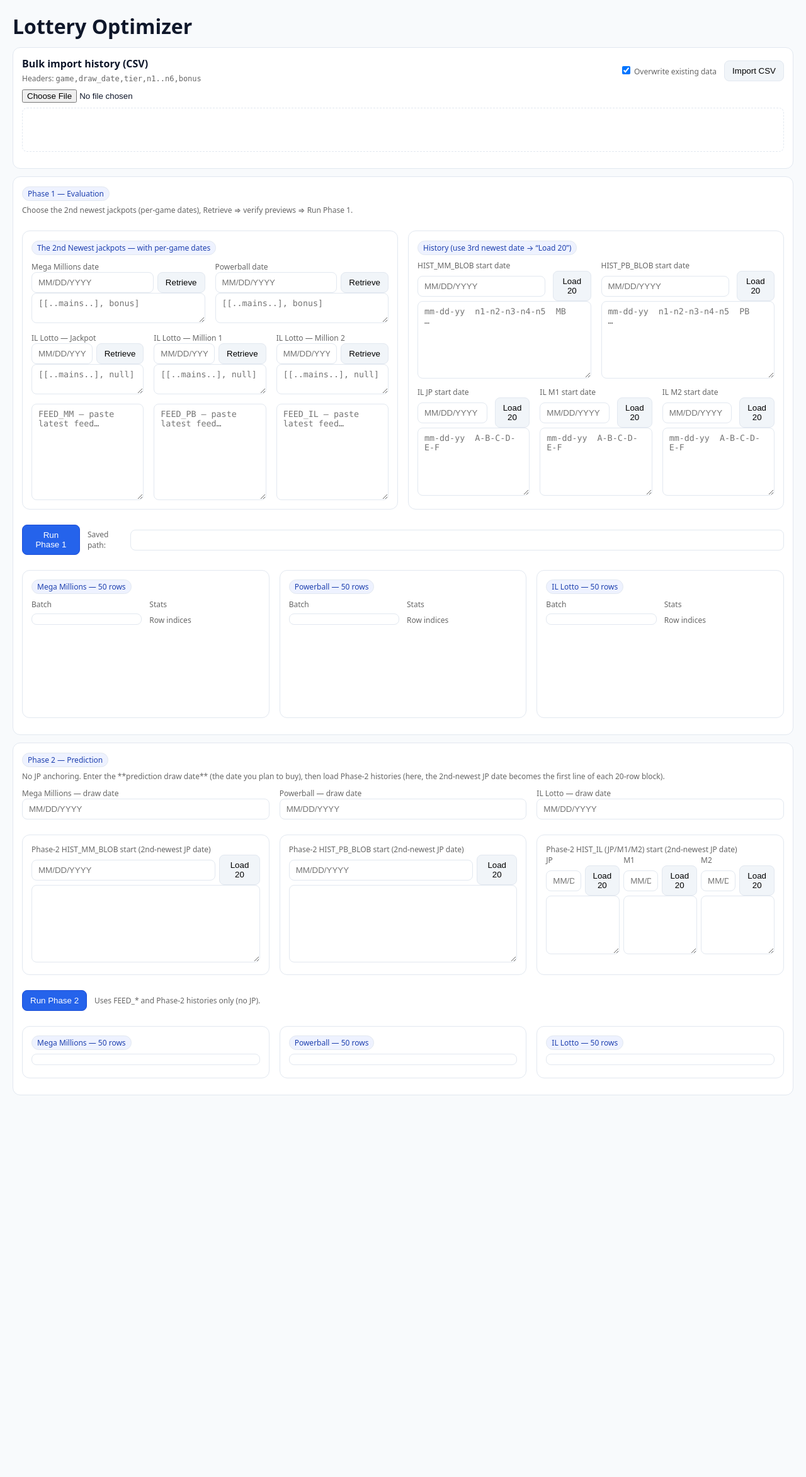
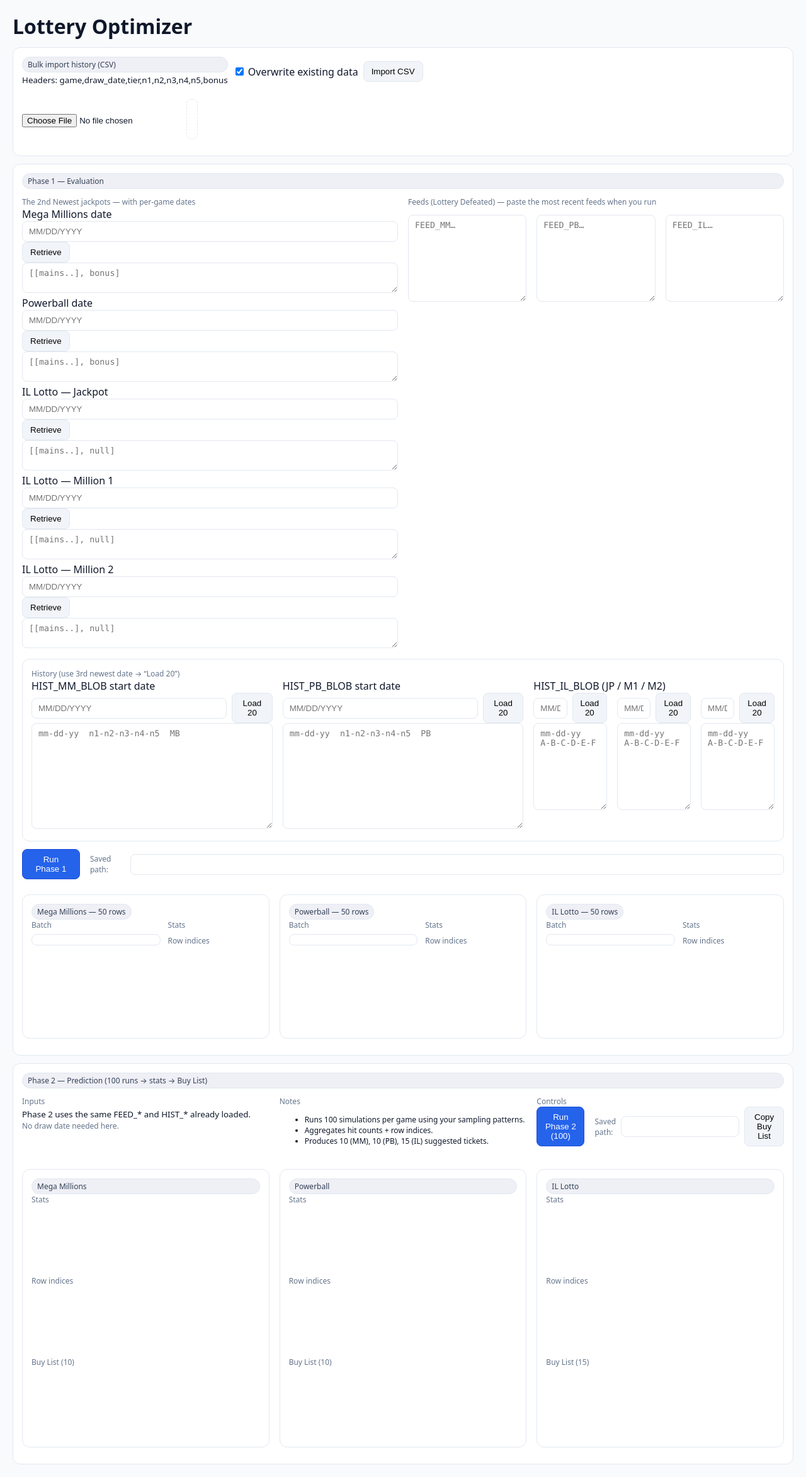
Before and after one commit to lettiehsu/lottery-optimizer, a Flask app: page / in a window 1280 px wide. Shown: the whole page at 63% size. Before the commit the page ends 1739 px from the top, so only its background shows below. Run offline with Flask 3, Linux system fonts and the light colour scheme.

Commit message:
Update index.html

```diff
--- a/templates/index.html
+++ b/templates/index.html
@@ -2,326 +2,229 @@
 <html lang="en">
 <head>
   <meta charset="utf-8" />
+  <title>Lottery Optimizer</title>
   <meta name="viewport" content="width=device-width, initial-scale=1" />
-  <title>Lottery Optimizer</title>
   <link rel="stylesheet" href="/static/styles.css" />
-  <style>
-    /* small helper styles to ensure clickable feedback is obvious */
-    .btn[disabled] { opacity:.6; cursor:not-allowed; }
-    .pill { display:inline-block; padding:2px 8px; border-radius:999px; background:#eef2ff; color:#1e40af; font-size:12px; }
-    .mono { font-family: ui-monospace, SFMono-Regular, Menlo, Consolas, monospace; }
-    .grid { display:grid; gap:16px; }
-    .grid-2 { grid-template-columns: 1fr 1fr; }
-    .grid-3 { grid-template-columns: 1fr 1fr 1fr; }
-    .two-col { display:grid; grid-template-columns: 1fr 1fr; gap:12px; }
-    .right { margin-left:auto; }
-    .inline { display:flex; align-items:center; gap:12px; }
-    .tiny { font-size:12px; color:#666; }
-    .batch { max-height:220px; overflow:auto; padding-left:18px; }
-    .statline .chip { display:inline-block; padding:2px 6px; border-radius:6px; background:#f1f5f9; margin-right:6px; font-size:12px; }
-    .toast { position:fixed; bottom:16px; left:16px; background:#111; color:#fff; padding:10px 14px; border-radius:10px; opacity:.95; z-index:9; }
-  </style>
 </head>
 <body>
-
   <h1>Lottery Optimizer</h1>
 
-  <!-- BULK IMPORT ------------------------------------------------------->
+  <!-- Bulk import -->
   <div class="card">
     <div class="inline">
-      <div><b>Bulk import history (CSV)</b><br><span class="tiny">Headers: <code>game,draw_date,tier,n1..n6,bonus</code></span></div>
-      <label class="right tiny">
-        <input type="checkbox" id="overwrite" checked />
-        Overwrite existing data
+      <div>
+        <div class="pill">Bulk import history (CSV)</div>
+        <small>Headers: game,draw_date,tier,n1,n2,n3,n4,n5,bonus</small>
+      </div>
+      <label class="switch">
+        <input type="checkbox" id="overwriteCsv" checked />
+        <span>Overwrite existing data</span>
       </label>
-      <button id="importBtn" class="btn">Import CSV</button>
+      <button id="btnCsv" class="btn">Import CSV</button>
     </div>
-    <div class="inline" style="gap:8px; margin-top:8px;">
+    <div class="row g-8 mt">
       <input type="file" id="csvFile" />
-    </div>
-    <pre id="importLog" class="log mono" style="margin-top:8px; min-height:70px;"></pre>
-  </div>
-
-  <!-- PHASE 1 ----------------------------------------------------------->
-  <div class="card">
-    <div class="pill">Phase 1 — Evaluation</div>
-    <div class="tiny" style="margin-top:6px;">Choose the 2nd newest jackpots (per-game dates), Retrieve ⇒ verify previews ⇒ Run Phase 1.</div>
-
-    <div class="grid grid-2" style="margin-top:12px;">
-      <!-- Left: 2nd Newest dates & previews -->
-      <div class="card">
-        <div class="pill">The 2nd Newest jackpots — with per-game dates</div>
-
-        <div class="grid grid-2" style="margin-top:10px;">
-          <!-- MM -->
-          <div>
-            <div class="tiny">Mega Millions date</div>
-            <div class="inline" style="gap:6px;">
-              <input id="mmDate" type="text" placeholder="MM/DD/YYYY" />
-              <button id="mmRetrieve" class="btn">Retrieve</button>
-            </div>
-            <textarea id="mmPreview" class="mono" rows="2" placeholder="[[..mains..], bonus]"></textarea>
-          </div>
-
-          <!-- PB -->
-          <div>
-            <div class="tiny">Powerball date</div>
-            <div class="inline" style="gap:6px;">
-              <input id="pbDate" type="text" placeholder="MM/DD/YYYY" />
-              <button id="pbRetrieve" class="btn">Retrieve</button>
-            </div>
-            <textarea id="pbPreview" class="mono" rows="2" placeholder="[[..mains..], bonus]"></textarea>
+      <pre id="csvLog" class="log mono" style="min-height:64px"></pre>
     </div>
   </div>
 
-        <!-- IL dates (JP/M1/M2) -->
-        <div class="grid grid-3" style="margin-top:10px;">
+  <!-- Phase 1 — Evaluation -->
+  <div class="card">
+    <div class="pill">Phase 1 — Evaluation</div>
+
+    <div class="grid grid-2 mt">
       <div>
-            <div class="tiny">IL Lotto — Jackpot</div>
-            <div class="inline" style="gap:6px;">
+        <div class="tiny muted">The 2nd Newest jackpots — with per-game dates</div>
+        <div class="field mt-6">
+          <label>Mega Millions date</label>
+          <input id="mmDate" type="text" placeholder="MM/DD/YYYY" />
+          <button id="mmRetrieve" class="btn">Retrieve</button>
+          <textarea id="mmPreview" class="mono" rows="2" placeholder="[[mains..], bonus]"></textarea>
+        </div>
+        <div class="field">
+          <label>Powerball date</label>
+          <input id="pbDate" type="text" placeholder="MM/DD/YYYY" />
+          <button id="pbRetrieve" class="btn">Retrieve</button>
+          <textarea id="pbPreview" class="mono" rows="2" placeholder="[[mains..], bonus]"></textarea>
+        </div>
+        <div class="field">
+          <label>IL Lotto — Jackpot</label>
           <input id="ilJPDate" type="text" placeholder="MM/DD/YYYY" />
           <button id="ilJPRetrieve" class="btn">Retrieve</button>
+          <textarea id="ilJPPreview" class="mono" rows="2" placeholder="[[mains..], null]"></textarea>
         </div>
-            <textarea id="ilJPPreview" class="mono" rows="2" placeholder="[[..mains..], null]"></textarea>
-          </div>
-          <div>
-            <div class="tiny">IL Lotto — Million 1</div>
-            <div class="inline" style="gap:6px;">
+        <div class="field">
+          <label>IL Lotto — Million 1</label>
           <input id="ilM1Date" type="text" placeholder="MM/DD/YYYY" />
           <button id="ilM1Retrieve" class="btn">Retrieve</button>
+          <textarea id="ilM1Preview" class="mono" rows="2" placeholder="[[mains..], null]"></textarea>
         </div>
-            <textarea id="ilM1Preview" class="mono" rows="2" placeholder="[[..mains..], null]"></textarea>
-          </div>
-          <div>
-            <div class="tiny">IL Lotto — Million 2</div>
-            <div class="inline" style="gap:6px;">
+        <div class="field">
+          <label>IL Lotto — Million 2</label>
           <input id="ilM2Date" type="text" placeholder="MM/DD/YYYY" />
           <button id="ilM2Retrieve" class="btn">Retrieve</button>
-            </div>
-            <textarea id="ilM2Preview" class="mono" rows="2" placeholder="[[..mains..], null]"></textarea>
+          <textarea id="ilM2Preview" class="mono" rows="2" placeholder="[[mains..], null]"></textarea>
         </div>
       </div>
 
-        <!-- FEEDS -->
-        <div class="grid grid-3" style="margin-top:10px;">
-          <textarea id="FEED_MM" class="mono" rows="9" placeholder="FEED_MM — paste latest feed…"></textarea>
-          <textarea id="FEED_PB" class="mono" rows="9" placeholder="FEED_PB — paste latest feed…"></textarea>
-          <textarea id="FEED_IL" class="mono" rows="9" placeholder="FEED_IL — paste latest feed…"></textarea>
+      <div>
+        <div class="tiny muted">Feeds (Lottery Defeated) — paste the most recent feeds when you run</div>
+        <div class="grid grid-3 mt">
+          <textarea id="FEED_MM" class="mono" rows="8" placeholder="FEED_MM…"></textarea>
+          <textarea id="FEED_PB" class="mono" rows="8" placeholder="FEED_PB…"></textarea>
+          <textarea id="FEED_IL" class="mono" rows="8" placeholder="FEED_IL…"></textarea>
+        </div>
       </div>
     </div>
 
-      <!-- Right: History block loaders (Phase 1 uses 3rd-newest start) -->
-      <div class="card">
-        <div class="pill">History (use 3rd newest date → “Load 20”)</div>
-
-        <div class="grid grid-2" style="margin-top:8px;">
+    <div class="card subtle mt">
+      <div class="tiny muted">History (use 3rd newest date → “Load 20”)</div>
+      <div class="grid grid-3">
         <div>
-            <div class="tiny">HIST_MM_BLOB start date</div>
+          <label>HIST_MM_BLOB start date</label>
           <div class="inline">
             <input id="mmHistDate" type="text" placeholder="MM/DD/YYYY" />
             <button id="mmLoad20" class="btn">Load 20</button>
           </div>
-            <textarea id="HIST_MM_BLOB" class="mono" rows="7" placeholder="mm-dd-yy  n1-n2-n3-n4-n5  MB&#10;…"></textarea>
+          <textarea id="HIST_MM_BLOB" class="mono" rows="10" placeholder="mm-dd-yy  n1-n2-n3-n4-n5  MB"></textarea>
         </div>
-
         <div>
-            <div class="tiny">HIST_PB_BLOB start date</div>
+          <label>HIST_PB_BLOB start date</label>
           <div class="inline">
             <input id="pbHistDate" type="text" placeholder="MM/DD/YYYY" />
             <button id="pbLoad20" class="btn">Load 20</button>
           </div>
-            <textarea id="HIST_PB_BLOB" class="mono" rows="7" placeholder="mm-dd-yy  n1-n2-n3-n4-n5  PB&#10;…"></textarea>
+          <textarea id="HIST_PB_BLOB" class="mono" rows="10" placeholder="mm-dd-yy  n1-n2-n3-n4-n5  PB"></textarea>
         </div>
-        </div>
-
-        <div class="grid grid-3" style="margin-top:8px;">
         <div>
-            <div class="tiny">IL JP start date</div>
+          <label>HIST_IL_BLOB (JP / M1 / M2)</label>
+          <div class="grid grid-3">
+            <div>
               <div class="inline">
                 <input id="ilJPHistDate" type="text" placeholder="MM/DD/YYYY" />
                 <button id="ilJPLoad20" class="btn">Load 20</button>
               </div>
-            <textarea id="HIST_IL_JP_BLOB" class="mono" rows="6" placeholder="mm-dd-yy  A-B-C-D-E-F"></textarea>
+              <textarea id="HIST_IL_JP_BLOB" class="mono" rows="8" placeholder="mm-dd-yy  A-B-C-D-E-F"></textarea>
             </div>
             <div>
-            <div class="tiny">IL M1 start date</div>
               <div class="inline">
                 <input id="ilM1HistDate" type="text" placeholder="MM/DD/YYYY" />
                 <button id="ilM1Load20" class="btn">Load 20</button>
               </div>
-            <textarea id="HIST_IL_M1_BLOB" class="mono" rows="6" placeholder="mm-dd-yy  A-B-C-D-E-F"></textarea>
+              <textarea id="HIST_IL_M1_BLOB" class="mono" rows="8" placeholder="mm-dd-yy  A-B-C-D-E-F"></textarea>
             </div>
             <div>
-            <div class="tiny">IL M2 start date</div>
               <div class="inline">
                 <input id="ilM2HistDate" type="text" placeholder="MM/DD/YYYY" />
                 <button id="ilM2Load20" class="btn">Load 20</button>
               </div>
-            <textarea id="HIST_IL_M2_BLOB" class="mono" rows="6" placeholder="mm-dd-yy  A-B-C-D-E-F"></textarea>
-          </div>
-        </div>
-      </div>
-    </div>
-
-    <!-- RUN PHASE 1 -->
-    <div class="inline" style="margin-top:12px;">
-      <button id="runPhase1" class="btn primary">Run Phase 1</button>
-      <span class="tiny">Saved path:</span>
-      <input id="phase1Path" type="text" readonly />
-      <span id="phase1Done" class="tiny" style="display:none;">Done</span>
-    </div>
-
-    <!-- PHASE 1 results -->
-    <div id="phase1ResultsRow" class="grid grid-3" style="margin-top:12px;">
-      <!-- MM -->
-      <div class="card">
-        <div class="inline">
-          <span class="pill">Mega Millions — 50 rows</span>
-          <span id="mmCounts" class="tiny right"></span>
-        </div>
-        <div class="two-col" style="margin-top:8px">
-          <div>
-            <div class="tiny">Batch</div>
-            <ol id="mmBatch" class="batch mono"></ol>
-          </div>
-          <div>
-            <div class="tiny">Stats</div>
-            <div id="mmStats" class="statline" style="margin-bottom:8px"></div>
-            <div class="tiny">Row indices</div>
-            <pre id="mmRows" class="mono" style="min-height:100px"></pre>
-          </div>
-        </div>
-      </div>
-      <!-- PB -->
-      <div class="card">
-        <div class="inline">
-          <span class="pill">Powerball — 50 rows</span>
-          <span id="pbCounts" class="tiny right"></span>
-        </div>
-        <div class="two-col" style="margin-top:8px">
-          <div>
-            <div class="tiny">Batch</div>
-            <ol id="pbBatch" class="batch mono"></ol>
-          </div>
-          <div>
-            <div class="tiny">Stats</div>
-            <div id="pbStats" class="statline" style="margin-bottom:8px"></div>
-            <div class="tiny">Row indices</div>
-            <pre id="pbRows" class="mono" style="min-height:100px"></pre>
-          </div>
-        </div>
-      </div>
-      <!-- IL -->
-      <div class="card">
-        <div class="inline">
-          <span class="pill">IL Lotto — 50 rows</span>
-          <span id="ilCounts" class="tiny right"></span>
-        </div>
-        <div class="two-col" style="margin-top:8px">
-          <div>
-            <div class="tiny">Batch</div>
-            <ol id="ilBatch" class="batch mono"></ol>
-          </div>
-          <div>
-            <div class="tiny">Stats</div>
-            <div id="ilStats" class="statline" style="margin-bottom:8px"></div>
-            <div class="tiny">Row indices</div>
-            <pre id="ilRows" class="mono" style="min-height:100px"></pre>
+              <textarea id="HIST_IL_M2_BLOB" class="mono" rows="8" placeholder="mm-dd-yy  A-B-C-D-E-F"></textarea>
             </div>
           </div>
         </div>
       </div>
     </div>
 
-  <!-- PHASE 2 ----------------------------------------------------------->
+    <!-- Run Phase 1 -->
+    <div class="inline mt">
+      <button id="runPhase1" class="btn primary">Run Phase 1</button>
+      <span class="tiny muted" style="margin-left:8px;">Saved path:</span>
+      <input id="phase1Path" type="text" readonly />
+      <span id="phase1Done" class="pill" style="display:none;">Done</span>
+    </div>
+
+    <!-- Phase 1 results -->
+    <div id="phase1ResultsRow" class="grid grid-3 mt">
       <div class="card">
-    <div class="pill">Phase 2 — Prediction</div>
-    <div class="tiny" style="margin-top:6px;">No JP anchoring. Enter the **prediction draw date** (the date you plan to buy), then load Phase-2 histories (here, the 2nd-newest JP date becomes the first line of each 20-row block).</div>
-
-    <!-- Phase 2 dates -->
-    <div class="grid grid-3" style="margin-top:10px;">
+        <div class="inline"><span class="pill">Mega Millions — 50 rows</span><span id="mmCounts" class="tiny right"></span></div>
+        <div class="two-col mt-6">
+          <div><div class="tiny muted">Batch</div><ol id="mmBatch" class="batch mono"></ol></div>
           <div>
-        <div class="tiny">Mega Millions — draw date</div>
-        <input id="p2_mmDraw" type="text" placeholder="MM/DD/YYYY" />
-      </div>
-      <div>
-        <div class="tiny">Powerball — draw date</div>
-        <input id="p2_pbDraw" type="text" placeholder="MM/DD/YYYY" />
-      </div>
-      <div>
-        <div class="tiny">IL Lotto — draw date</div>
-        <input id="p2_ilDraw" type="text" placeholder="MM/DD/YYYY" />
+            <div class="tiny muted">Stats</div><div id="mmStats" class="statline mt-6"></div>
+            <div class="tiny muted" style="margin-top:8px;">Row indices</div><pre id="mmRows" class="mono" style="min-height:100px"></pre>
           </div>
         </div>
-
-    <!-- Phase 2 history loaders (use 2nd-newest start) -->
-    <div class="grid grid-3" style="margin-top:12px;">
-      <div class="card">
-        <div class="tiny">Phase-2 HIST_MM_BLOB start (2nd-newest JP date)</div>
-        <div class="inline" style="gap:6px;">
-          <input id="p2_mmHistDate" type="text" placeholder="MM/DD/YYYY" />
-          <button id="p2_mmLoad20" class="btn">Load 20</button>
-        </div>
-        <textarea id="P2_HIST_MM_BLOB" class="mono" rows="7"></textarea>
       </div>
       <div class="card">
-        <div class="tiny">Phase-2 HIST_PB_BLOB start (2nd-newest JP date)</div>
-        <div class="inline" style="gap:6px;">
-          <input id="p2_pbHistDate" type="text" placeholder="MM/DD/YYYY" />
-          <button id="p2_pbLoad20" class="btn">Load 20</button>
+        <div class="inline"><span class="pill">Powerball — 50 rows</span><span id="pbCounts" class="tiny right"></span></div>
+        <div class="two-col mt-6">
+          <div><div class="tiny muted">Batch</div><ol id="pbBatch" class="batch mono"></ol></div>
+          <div>
+            <div class="tiny muted">Stats</div><div id="pbStats" class="statline mt-6"></div>
+            <div class="tiny muted" style="margin-top:8px;">Row indices</div><pre id="pbRows" class="mono" style="min-height:100px"></pre>
           </div>
-        <textarea id="P2_HIST_PB_BLOB" class="mono" rows="7"></textarea>
+        </div>
       </div>
       <div class="card">
-        <div class="tiny">Phase-2 HIST_IL (JP/M1/M2) start (2nd-newest JP date)</div>
-        <div class="grid grid-3" style="gap:6px;">
+        <div class="inline"><span class="pill">IL Lotto — 50 rows</span><span id="ilCounts" class="tiny right"></span></div>
+        <div class="two-col mt-6">
+          <div><div class="tiny muted">Batch</div><ol id="ilBatch" class="batch mono"></ol></div>
           <div>
-            <div class="tiny">JP</div>
-            <div class="inline" style="gap:6px;">
-              <input id="p2_ilJPHistDate" type="text" placeholder="MM/DD/YYYY" />
-              <button id="p2_ilJPLoad20" class="btn">Load 20</button>
+            <div class="tiny muted">Stats</div><div id="ilStats" class="statline mt-6"></div>
+            <div class="tiny muted" style="margin-top:8px;">Row indices</div><pre id="ilRows" class="mono" style="min-height:100px"></pre>
           </div>
-            <textarea id="P2_HIST_IL_JP_BLOB" class="mono" rows="5"></textarea>
-          </div>
-          <div>
-            <div class="tiny">M1</div>
-            <div class="inline" style="gap:6px;">
-              <input id="p2_ilM1HistDate" type="text" placeholder="MM/DD/YYYY" />
-              <button id="p2_ilM1Load20" class="btn">Load 20</button>
-            </div>
-            <textarea id="P2_HIST_IL_M1_BLOB" class="mono" rows="5"></textarea>
-          </div>
-          <div>
-            <div class="tiny">M2</div>
-            <div class="inline" style="gap:6px;">
-              <input id="p2_ilM2HistDate" type="text" placeholder="MM/DD/YYYY" />
-              <button id="p2_ilM2Load20" class="btn">Load 20</button>
-            </div>
-            <textarea id="P2_HIST_IL_M2_BLOB" class="mono" rows="5"></textarea>
         </div>
       </div>
     </div>
   </div>
 
-    <!-- RUN PHASE 2 -->
-    <div class="inline" style="margin-top:12px;">
-      <button id="runPhase2" class="btn primary">Run Phase 2</button>
-      <span id="phase2Note" class="tiny">Uses FEED_* and Phase-2 histories only (no JP).</span>
+  <!-- Phase 2 — Prediction -->
+  <div class="card">
+    <div class="pill">Phase 2 — Prediction (100 runs → stats → Buy List)</div>
+
+    <div class="grid grid-3 mt">
+      <div>
+        <div class="tiny muted">Inputs</div>
+        <small>Phase 2 uses the same FEED_* and HIST_* already loaded.</small>
+        <div class="mt-6 tiny muted">No draw date needed here.</div>
+      </div>
+      <div>
+        <div class="tiny muted">Notes</div>
+        <ul class="tiny">
+          <li>Runs 100 simulations per game using your sampling patterns.</li>
+          <li>Aggregates hit counts + row indices.</li>
+          <li>Produces 10 (MM), 10 (PB), 15 (IL) suggested tickets.</li>
+        </ul>
+      </div>
+      <div>
+        <div class="tiny muted">Controls</div>
+        <div class="inline mt-6">
+          <button id="runPhase2" class="btn primary">Run Phase 2 (100)</button>
+          <span class="tiny muted" style="margin-left:8px;">Saved path:</span>
+          <input id="phase2Path" type="text" readonly />
+          <button id="copyBuy" class="btn">Copy Buy List</button>
+        </div>
+      </div>
     </div>
 
-    <!-- Phase 2 results (3 columns; no hit scoring, show diversity/meta) -->
-    <div class="grid grid-3" style="margin-top:12px;">
+    <!-- Phase 2 results -->
+    <div id="phase2Results" class="grid grid-3 mt">
       <div class="card">
-        <div class="inline"><span class="pill">Mega Millions — 50 rows</span><span id="p2_mmMeta" class="tiny right"></span></div>
-        <ol id="p2_mmBatch" class="batch mono"></ol>
+        <div class="pill">Mega Millions</div>
+        <div class="tiny muted">Stats</div>
+        <pre id="p2MMStats" class="mono" style="min-height:80px"></pre>
+        <div class="tiny muted">Row indices</div>
+        <pre id="p2MMRows" class="mono" style="min-height:80px"></pre>
+        <div class="tiny muted">Buy List (10)</div>
+        <pre id="p2MMBuy" class="mono" style="min-height:80px"></pre>
       </div>
       <div class="card">
-        <div class="inline"><span class="pill">Powerball — 50 rows</span><span id="p2_pbMeta" class="tiny right"></span></div>
-        <ol id="p2_pbBatch" class="batch mono"></ol>
+        <div class="pill">Powerball</div>
+        <div class="tiny muted">Stats</div>
+        <pre id="p2PBStats" class="mono" style="min-height:80px"></pre>
+        <div class="tiny muted">Row indices</div>
+        <pre id="p2PBRows" class="mono" style="min-height:80px"></pre>
+        <div class="tiny muted">Buy List (10)</div>
+        <pre id="p2PBBuy" class="mono" style="min-height:80px"></pre>
       </div>
       <div class="card">
-        <div class="inline"><span class="pill">IL Lotto — 50 rows</span><span id="p2_ilMeta" class="tiny right"></span></div>
-        <ol id="p2_ilBatch" class="batch mono"></ol>
+        <div class="pill">IL Lotto</div>
+        <div class="tiny muted">Stats</div>
+        <pre id="p2ILStats" class="mono" style="min-height:80px"></pre>
+        <div class="tiny muted">Row indices</div>
+        <pre id="p2ILRows" class="mono" style="min-height:80px"></pre>
+        <div class="tiny muted">Buy List (15)</div>
+        <pre id="p2ILBuy" class="mono" style="min-height:80px"></pre>
       </div>
     </div>
   </div>
```
Lines whose indentation alone changed are shown as unchanged.
